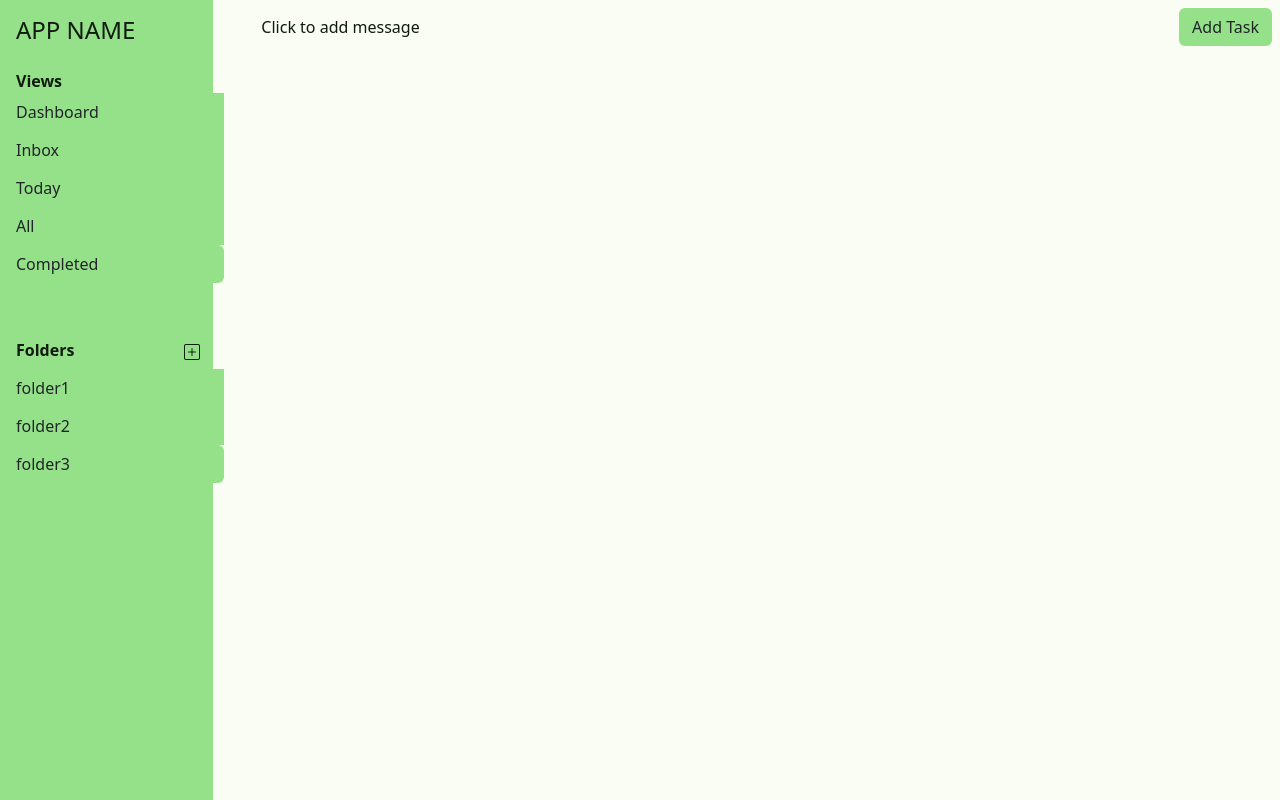
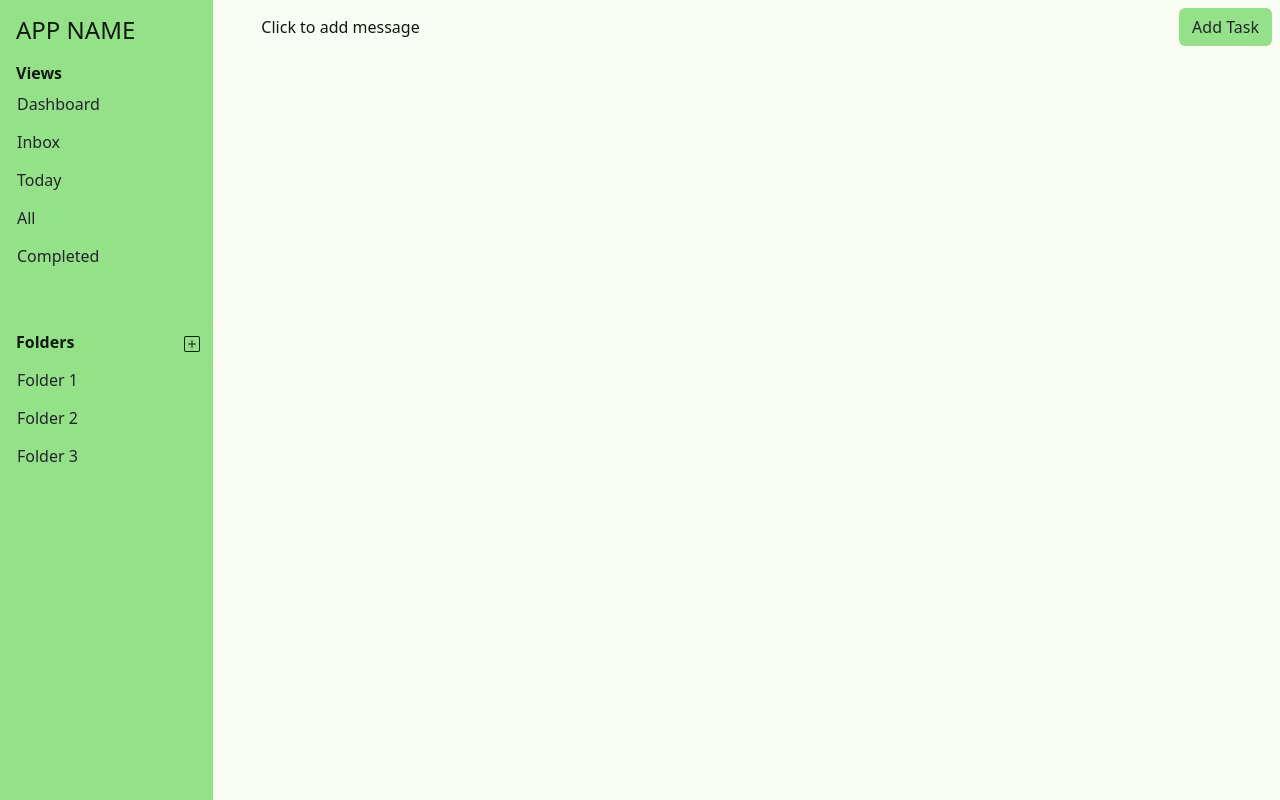
Before and after one commit to Kenref/gamified-todo-app, a React (Vite) app: page / in a window 1280 px wide. Built offline with nearby package versions, Linux system fonts and the light colour scheme.

Commit message:
added folder name when displaying tasks

```diff
--- a/src/App.jsx
+++ b/src/App.jsx
@@ -8,9 +8,9 @@ function App() {
 	const [navBarMessage, setNavBarMessage] = useState("Click to add message");
 
 	const [folders, setFolders] = useState([
-		{ id: uuidv4(), name: "folder1" },
-		{ id: uuidv4(), name: "folder2" },
-		{ id: uuidv4(), name: "folder3" },
+		{ id: uuidv4(), name: "Folder 1" },
+		{ id: uuidv4(), name: "Folder 2" },
+		{ id: uuidv4(), name: "Folder 3" },
 	]);
 	const [tasks, setTasks] = useState([
 		{
@@ -71,6 +71,7 @@ function App() {
 						//filter folder id to be same as activeFolderID
 						tasks={tasks.filter((task) => task.folderID === activeFolderID)}
 						setTasks={setTasks}
+						activeFolderID={activeFolderID}
 					/>
 				</div>
 			</div>
--- a/src/sections/MainSection.jsx
+++ b/src/sections/MainSection.jsx
@@ -1,8 +1,18 @@
 import TaskList from "./TaskList";
 import PropTypes from "prop-types";
 
-function MainSection({ folders, tasks, setTasks }) {
-	return <TaskList folders={folders} tasks={tasks} setTasks={setTasks} />;
+function MainSection({ folders, tasks, setTasks, activeFolderID }) {
+	return (
+		<div className="col-md-10 ml-sm-auto col-lg-10 px-5 pt-3">
+			{activeFolderID && (
+				<h3>
+					{folders.find((folder) => folder.id === activeFolderID)?.name ||
+						"Folder not found"}
+				</h3>
+			)}
+			<TaskList folders={folders} tasks={tasks} setTasks={setTasks} />
+		</div>
+	);
 }
 
 MainSection.propTypes = {
--- a/src/sections/SideBar.jsx
+++ b/src/sections/SideBar.jsx
@@ -60,7 +60,7 @@ function SideBar({ folders, setFolders, setActiveFolderID }) {
 		<div className="sidebar-colour ps-3" style={{ height: "100vh" }}>
 			{/* TODO consider adding a accented background colour for name/logo */}
 			<h4 className="pt-3">APP NAME</h4>
-			<div className="btn-group row mt-3 text-start">
+			<div className="row mt-3 text-start">
 				<strong>Views</strong>
 				<button className="btn">Dashboard</button>
 				<button className="btn ">Inbox</button>
@@ -68,7 +68,7 @@ function SideBar({ folders, setFolders, setActiveFolderID }) {
 				<button className="btn">All</button>
 				<button className="btn">Completed</button>
 			</div>
-			<div className="btn-group row mt-5 ">
+			<div className=" row mt-5 ">
 				<span className="d-flex justify-content-between align-items-center ">
 					<strong>Folders</strong>
 					<button
--- a/src/sections/TaskList.jsx
+++ b/src/sections/TaskList.jsx
@@ -5,7 +5,7 @@ import { useState } from "react";
 
 function TaskList({ folders, tasks, setTasks }) {
 	return (
-		<div className="col-md-10 ml-sm-auto col-lg-10 px-4 pt-3">
+		<div>
 			<ul className="list-unstyled list-group">
 				{tasks.map((task) => (
 					<IndividualTodo
```
